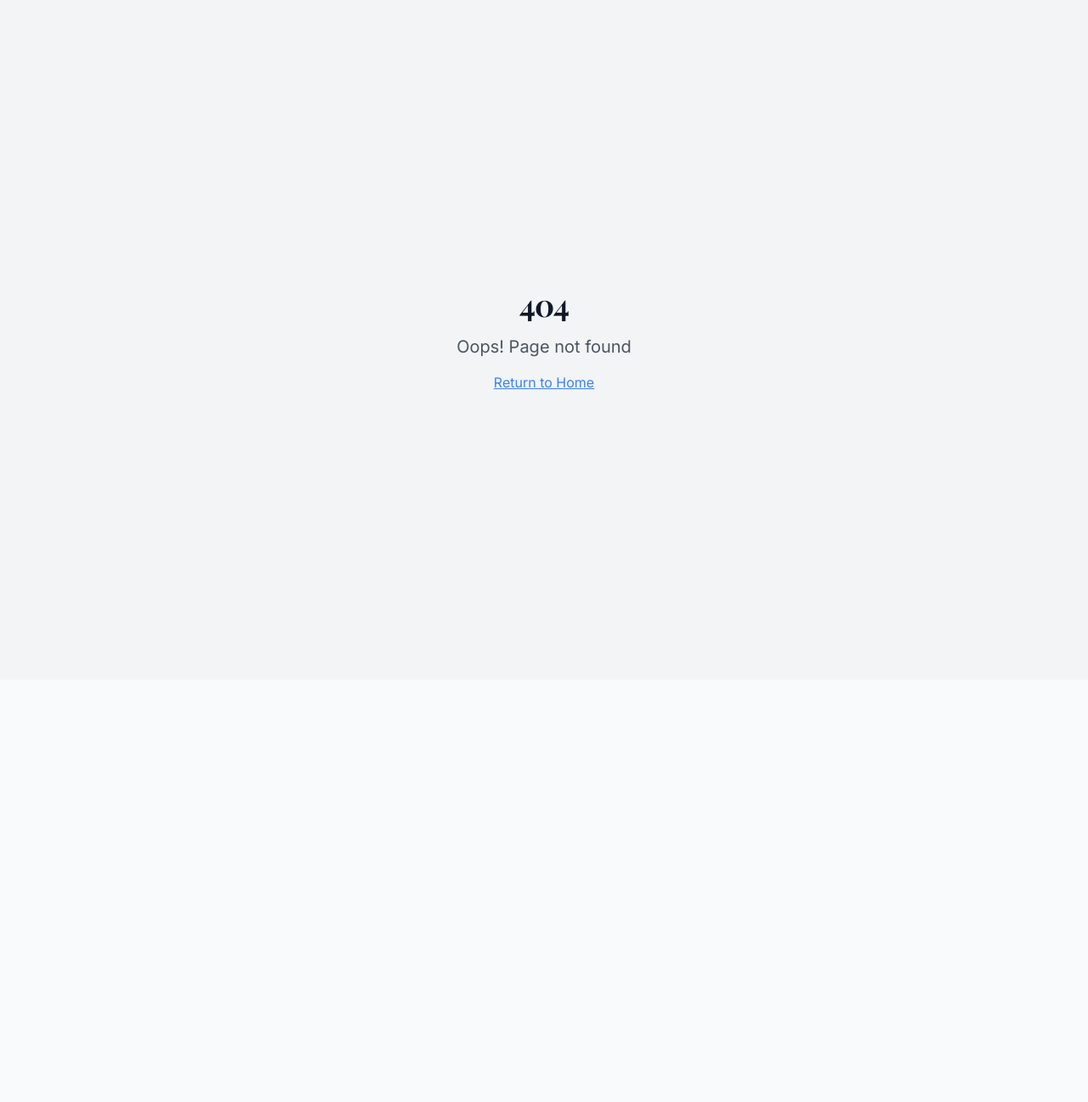
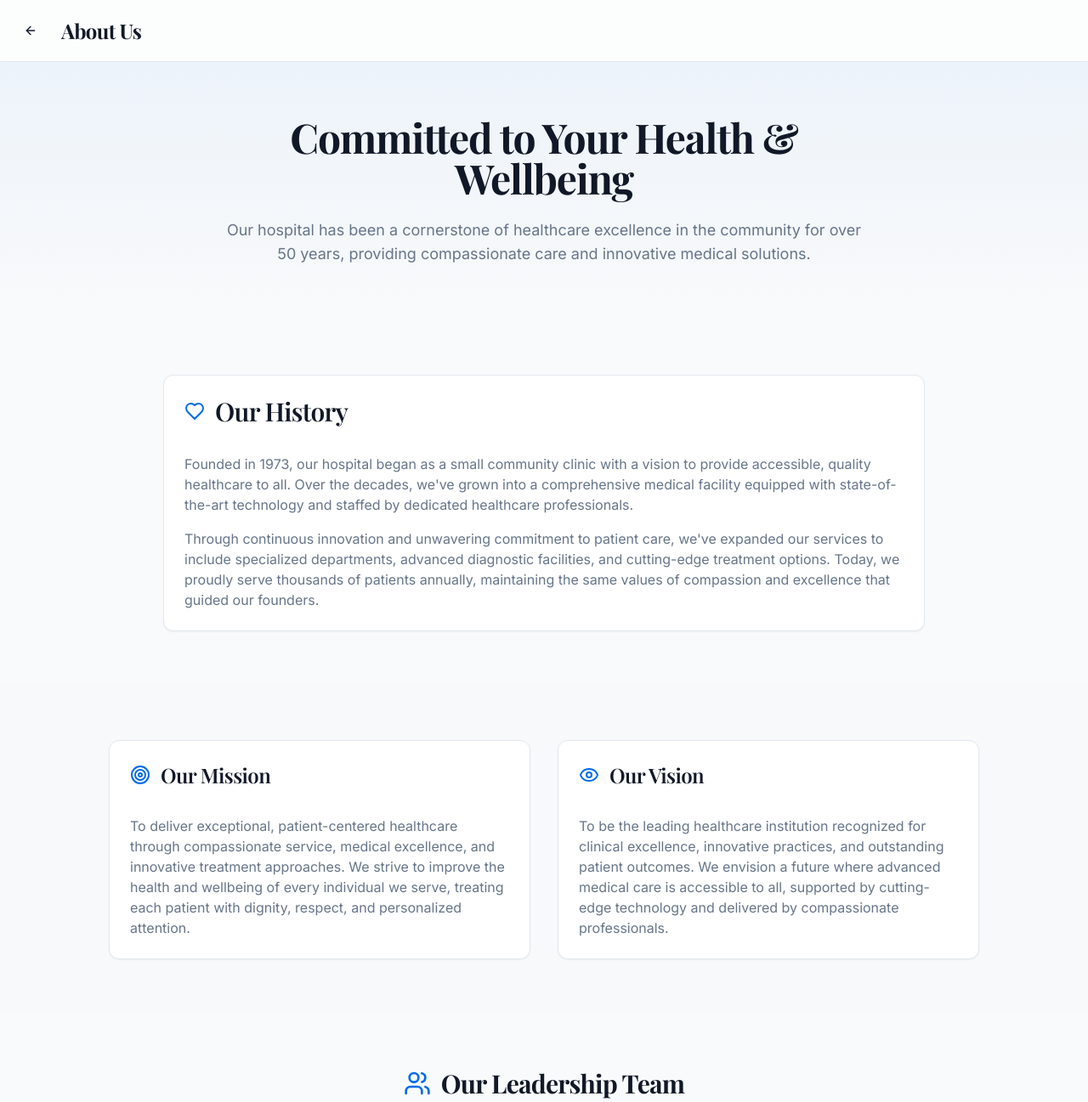
Before and after one commit to ARSHMAN1776/insight-health-pro, a React (Vite) app: page /about in a window 1280 px wide. Before the commit this address had no page. Shown: the top 1297 px of the page at 85% size. Before the commit the page ends 800 px from the top, so only its background shows below. Built offline with nearby package versions, Linux system fonts and the light colour scheme.

Commit message:
Add About Us page
- Introduce a new AboutUs page with hospital history, mission, vision, and leadership team
- Wire up routing by adding /about in App.tsx
- Integrate navigation link from landing page Header/Footer for easy access

```diff
--- a/src/App.tsx
+++ b/src/App.tsx
@@ -12,6 +12,7 @@ import MainLayout from "./components/layout/MainLayout";
 import NotFound from "./pages/NotFound";
 
 import Index from './pages/Index';
+import AboutUs from './pages/AboutUs';
 
 // Lazy load components
 const AppointmentScheduler = React.lazy(() => import('./components/appointments/AppointmentScheduler'));
@@ -58,6 +59,7 @@ const App = () => (
             <Routes>
               <Route path="/login" element={<Login />} />
               <Route path="/" element={<Index />} />
+              <Route path="/about" element={<AboutUs />} />
               <Route path="/dashboard" element={
                 <ProtectedRoute>
                   <MainLayout>
--- /dev/null
+++ b/src/pages/AboutUs.tsx
@@ -0,0 +1,197 @@
+import { Card, CardContent, CardDescription, CardHeader, CardTitle } from "@/components/ui/card";
+import { Button } from "@/components/ui/button";
+import { useNavigate } from "react-router-dom";
+import { ArrowLeft, Heart, Target, Eye, Users } from "lucide-react";
+
+const AboutUs = () => {
+  const navigate = useNavigate();
+
+  const teamMembers = [
+    {
+      name: "Dr. Sarah Johnson",
+      role: "Chief Medical Officer",
+      description: "25+ years of experience in healthcare management and patient care excellence.",
+    },
+    {
+      name: "Dr. Michael Chen",
+      role: "Head of Surgery",
+      description: "Renowned surgeon specializing in minimally invasive procedures and patient outcomes.",
+    },
+    {
+      name: "Emily Rodriguez",
+      role: "Director of Nursing",
+      description: "Leading our nursing team with compassion and dedication to quality care.",
+    },
+    {
+      name: "Dr. James Wilson",
+      role: "Head of Emergency Medicine",
+      description: "Expert in emergency care with focus on rapid response and critical care.",
+    },
+  ];
+
+  return (
+    <div className="min-h-screen bg-background">
+      {/* Header */}
+      <header className="border-b bg-card/50 backdrop-blur-sm sticky top-0 z-50">
+        <div className="container mx-auto px-4 py-4">
+          <div className="flex items-center gap-4">
+            <Button variant="ghost" size="icon" onClick={() => navigate("/")}>
+              <ArrowLeft className="h-5 w-5" />
+            </Button>
+            <h1 className="text-2xl font-bold text-foreground">About Us</h1>
+          </div>
+        </div>
+      </header>
+
+      {/* Hero Section */}
+      <section className="py-16 bg-gradient-to-b from-primary/5 to-background">
+        <div className="container mx-auto px-4">
+          <div className="max-w-3xl mx-auto text-center">
+            <h2 className="text-4xl md:text-5xl font-bold mb-6 text-foreground">
+              Committed to Your Health & Wellbeing
+            </h2>
+            <p className="text-lg text-muted-foreground">
+              Our hospital has been a cornerstone of healthcare excellence in the community for over 50 years,
+              providing compassionate care and innovative medical solutions.
+            </p>
+          </div>
+        </div>
+      </section>
+
+      {/* History Section */}
+      <section className="py-16">
+        <div className="container mx-auto px-4">
+          <Card className="max-w-4xl mx-auto">
+            <CardHeader>
+              <div className="flex items-center gap-3 mb-2">
+                <Heart className="h-6 w-6 text-primary" />
+                <CardTitle className="text-3xl">Our History</CardTitle>
+              </div>
+            </CardHeader>
+            <CardContent className="space-y-4 text-muted-foreground">
+              <p>
+                Founded in 1973, our hospital began as a small community clinic with a vision to provide
+                accessible, quality healthcare to all. Over the decades, we've grown into a comprehensive
+                medical facility equipped with state-of-the-art technology and staffed by dedicated healthcare
+                professionals.
+              </p>
+              <p>
+                Through continuous innovation and unwavering commitment to patient care, we've expanded our
+                services to include specialized departments, advanced diagnostic facilities, and cutting-edge
+                treatment options. Today, we proudly serve thousands of patients annually, maintaining the same
+                values of compassion and excellence that guided our founders.
+              </p>
+            </CardContent>
+          </Card>
+        </div>
+      </section>
+
+      {/* Mission & Vision */}
+      <section className="py-16 bg-muted/30">
+        <div className="container mx-auto px-4">
+          <div className="grid md:grid-cols-2 gap-8 max-w-5xl mx-auto">
+            {/* Mission */}
+            <Card>
+              <CardHeader>
+                <div className="flex items-center gap-3 mb-2">
+                  <Target className="h-6 w-6 text-primary" />
+                  <CardTitle className="text-2xl">Our Mission</CardTitle>
+                </div>
+              </CardHeader>
+              <CardContent>
+                <p className="text-muted-foreground">
+                  To deliver exceptional, patient-centered healthcare through compassionate service,
+                  medical excellence, and innovative treatment approaches. We strive to improve the health
+                  and wellbeing of every individual we serve, treating each patient with dignity, respect,
+                  and personalized attention.
+                </p>
+              </CardContent>
+            </Card>
+
+            {/* Vision */}
+            <Card>
+              <CardHeader>
+                <div className="flex items-center gap-3 mb-2">
+                  <Eye className="h-6 w-6 text-primary" />
+                  <CardTitle className="text-2xl">Our Vision</CardTitle>
+                </div>
+              </CardHeader>
+              <CardContent>
+                <p className="text-muted-foreground">
+                  To be the leading healthcare institution recognized for clinical excellence, innovative
+                  practices, and outstanding patient outcomes. We envision a future where advanced medical
+                  care is accessible to all, supported by cutting-edge technology and delivered by
+                  compassionate professionals.
+                </p>
+              </CardContent>
+            </Card>
+          </div>
+        </div>
+      </section>
+
+      {/* Team Section */}
+      <section className="py-16">
+        <div className="container mx-auto px-4">
+          <div className="max-w-5xl mx-auto">
+            <div className="text-center mb-12">
+              <div className="flex items-center justify-center gap-3 mb-4">
+                <Users className="h-8 w-8 text-primary" />
+                <h2 className="text-3xl font-bold text-foreground">Our Leadership Team</h2>
+              </div>
+              <p className="text-muted-foreground max-w-2xl mx-auto">
+                Meet the dedicated professionals leading our mission to provide exceptional healthcare services
+              </p>
+            </div>
+
+            <div className="grid md:grid-cols-2 gap-6">
+              {teamMembers.map((member, index) => (
+                <Card key={index} className="hover:shadow-lg transition-shadow">
+                  <CardHeader>
+                    <CardTitle>{member.name}</CardTitle>
+                    <CardDescription className="text-primary font-medium">
+                      {member.role}
+                    </CardDescription>
+                  </CardHeader>
+                  <CardContent>
+                    <p className="text-muted-foreground">{member.description}</p>
+                  </CardContent>
+                </Card>
+              ))}
+            </div>
+          </div>
+        </div>
+      </section>
+
+      {/* CTA Section */}
+      <section className="py-16 bg-primary/5">
+        <div className="container mx-auto px-4">
+          <div className="max-w-3xl mx-auto text-center">
+            <h2 className="text-3xl font-bold mb-4 text-foreground">Ready to Experience Quality Care?</h2>
+            <p className="text-muted-foreground mb-8">
+              Join thousands of satisfied patients who trust us with their healthcare needs
+            </p>
+            <div className="flex flex-wrap gap-4 justify-center">
+              <Button size="lg" onClick={() => navigate("/login")}>
+                Get Started
+              </Button>
+              <Button size="lg" variant="outline" onClick={() => navigate("/")}>
+                Back to Home
+              </Button>
+            </div>
+          </div>
+        </div>
+      </section>
+
+      {/* Footer */}
+      <footer className="border-t py-8 bg-card/50">
+        <div className="container mx-auto px-4">
+          <p className="text-center text-sm text-muted-foreground">
+            © 2024 Hospital Management System. All rights reserved.
+          </p>
+        </div>
+      </footer>
+    </div>
+  );
+};
+
+export default AboutUs;
--- a/src/pages/Index.tsx
+++ b/src/pages/Index.tsx
@@ -83,6 +83,13 @@ const Index = () => {
               </div>
             </div>
             <div className="flex items-center space-x-3">
+              <Button
+                variant="ghost"
+                onClick={() => navigate('/about')}
+                className="hidden md:flex"
+              >
+                About Us
+              </Button>
               <Button
                 variant="outline"
                 onClick={() => navigate('/login')}
@@ -294,7 +301,7 @@ const Index = () => {
             <div>
               <h3 className="font-semibold mb-4">Quick Links</h3>
               <ul className="space-y-2 text-sm text-muted-foreground">
-                <li><a href="#" className="hover:text-primary transition-colors">About Us</a></li>
+                <li><button onClick={() => navigate('/about')} className="hover:text-primary transition-colors">About Us</button></li>
                 <li><a href="#" className="hover:text-primary transition-colors">Services</a></li>
                 <li><a href="#" className="hover:text-primary transition-colors">Departments</a></li>
                 <li><a href="#" className="hover:text-primary transition-colors">Careers</a></li>
```
